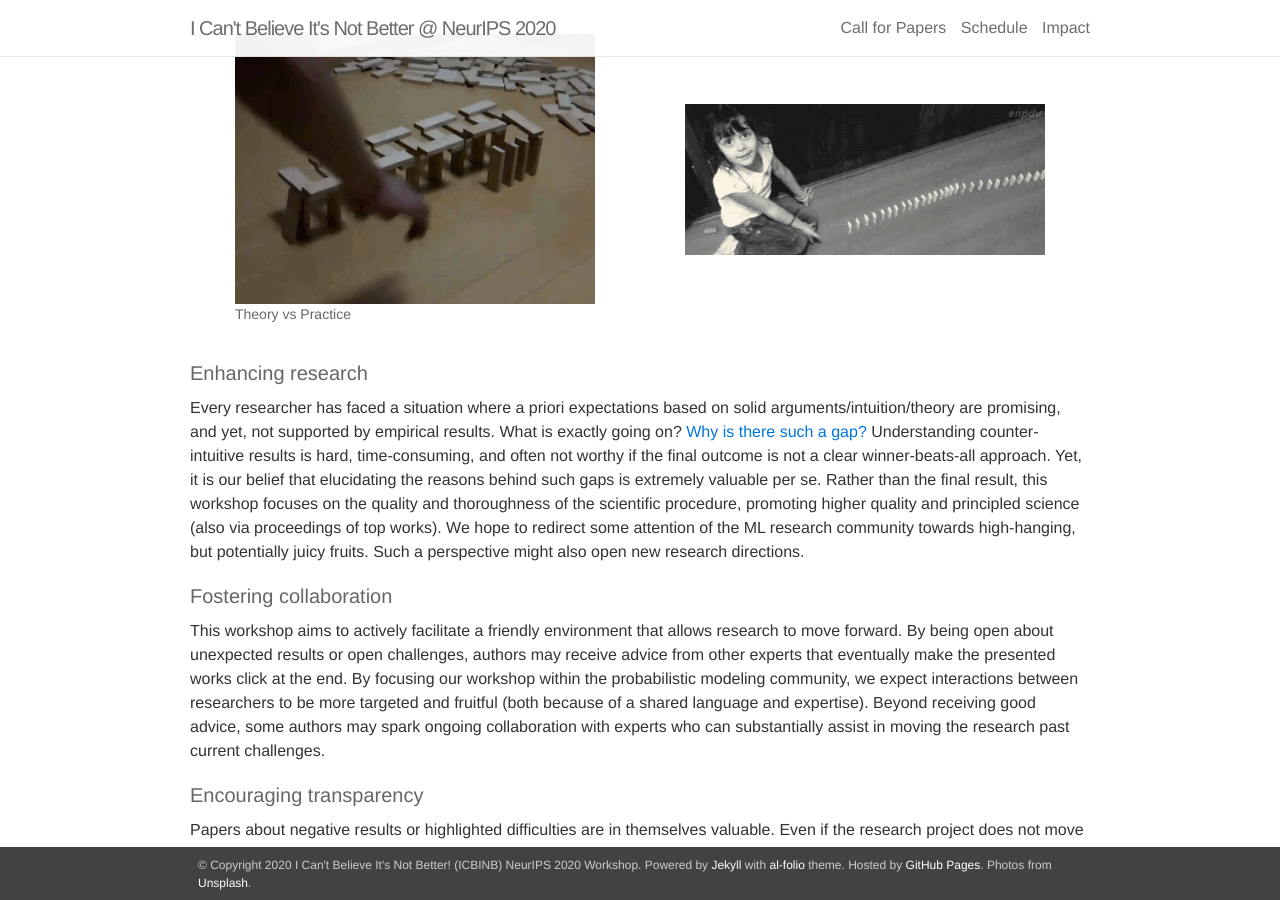
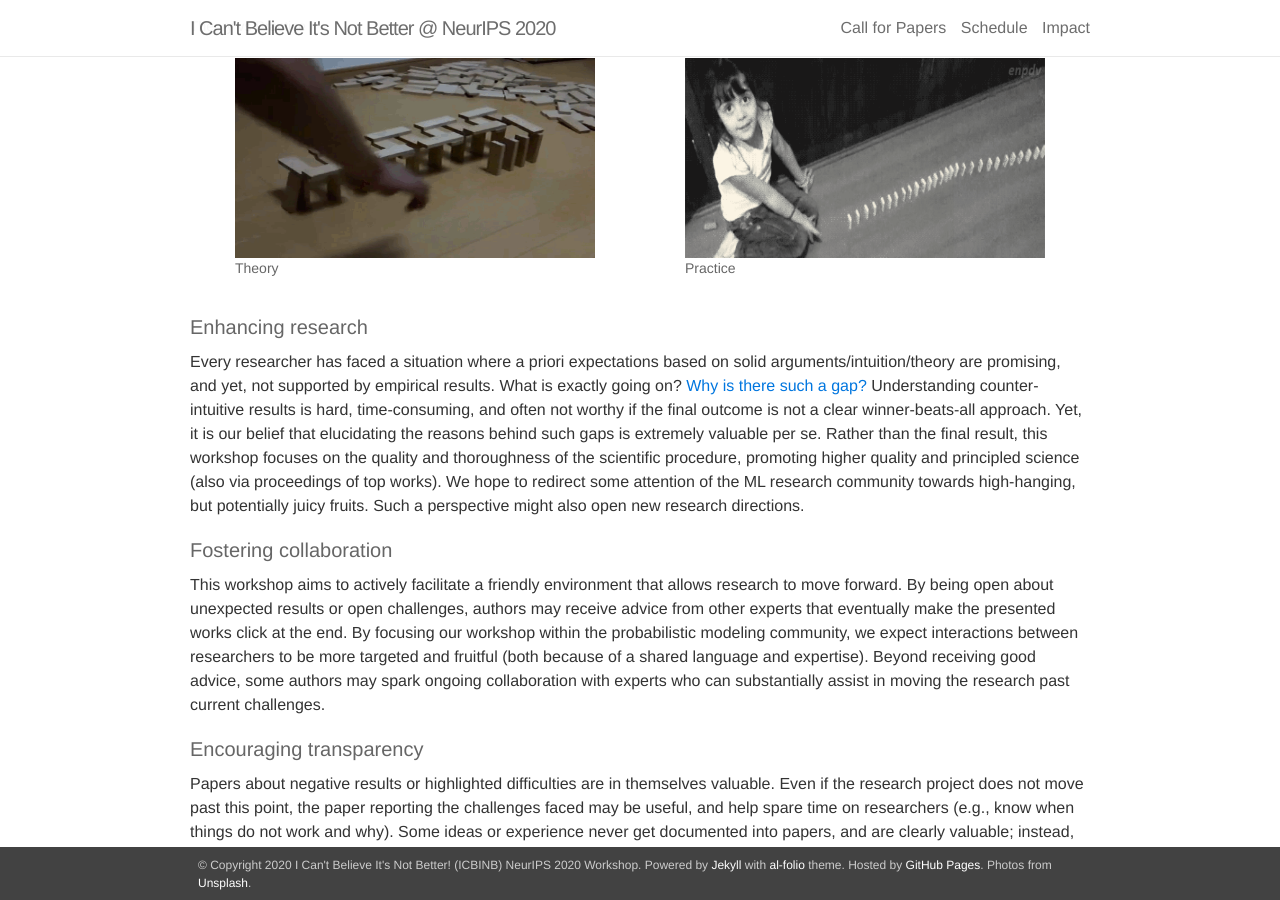
Before and after one commit to ml-retrospectives/icml2020, a Jekyll site: the page built from _pages/03_vision.md, in a window 1280 px wide and 900 px high, scrolled down 606 px. Built offline with Jekyll 4.4.1, drawn with Linux system fonts in a browser that asks for light colours; nearby versions of some CDN libraries.

Commit message:
improving embedding of figs

```diff
--- a/_pages/03_vision.md
+++ b/_pages/03_vision.md
@@ -10,9 +10,11 @@ Understanding counter-intuitive results is essential, but under-valued, in an in
 2. sparing time of researchers by documenting failed attempts
 3. opening new research directions by identifying unexpected behaviors.
 
+##### Theory vs Practice
+
 <div class="custom-images">
-<figure> <img src="../assets/img/image1.gif" /> <figcaption>Theory vs Practice</figcaption> </figure>
-<figure> <img src="../assets/img/image2.gif" /> </figure>
+<figure> <img src="../assets/img/image1.gif" height="200" /> <figcaption>Theory</figcaption> </figure>
+<figure> <img src="../assets/img/image2.gif" height="200" /> <figcaption>Practice</figcaption> </figure>
 </div>
 
 #### Enhancing research
```
